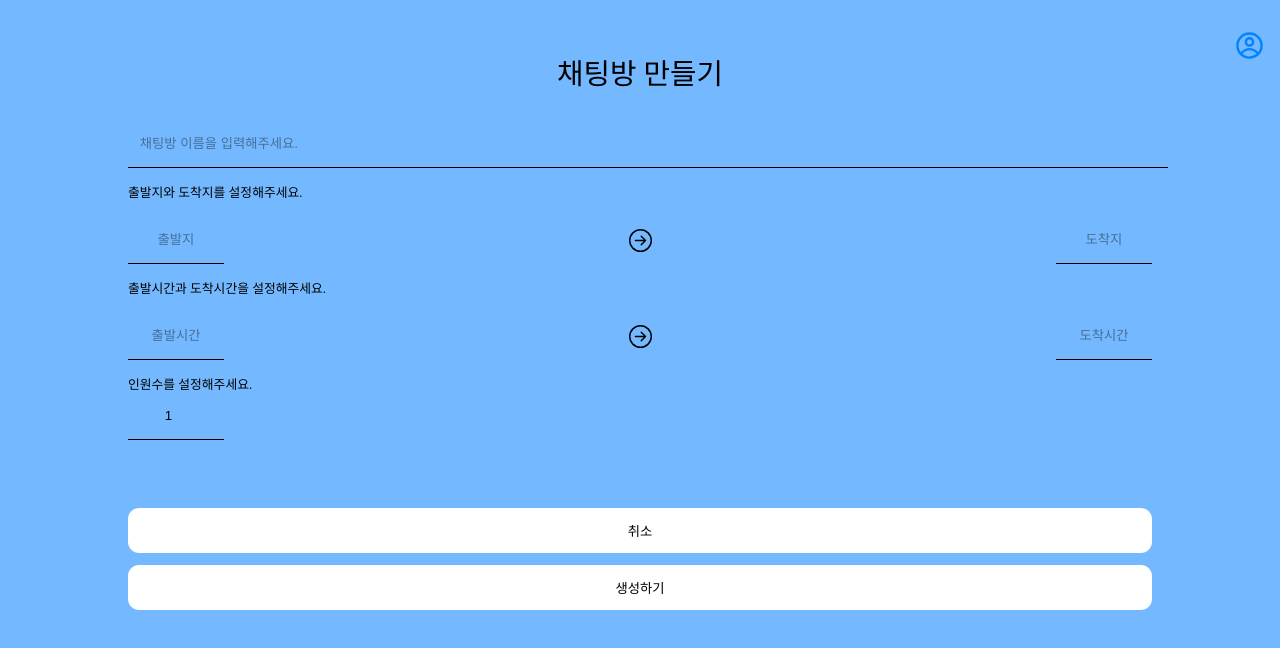
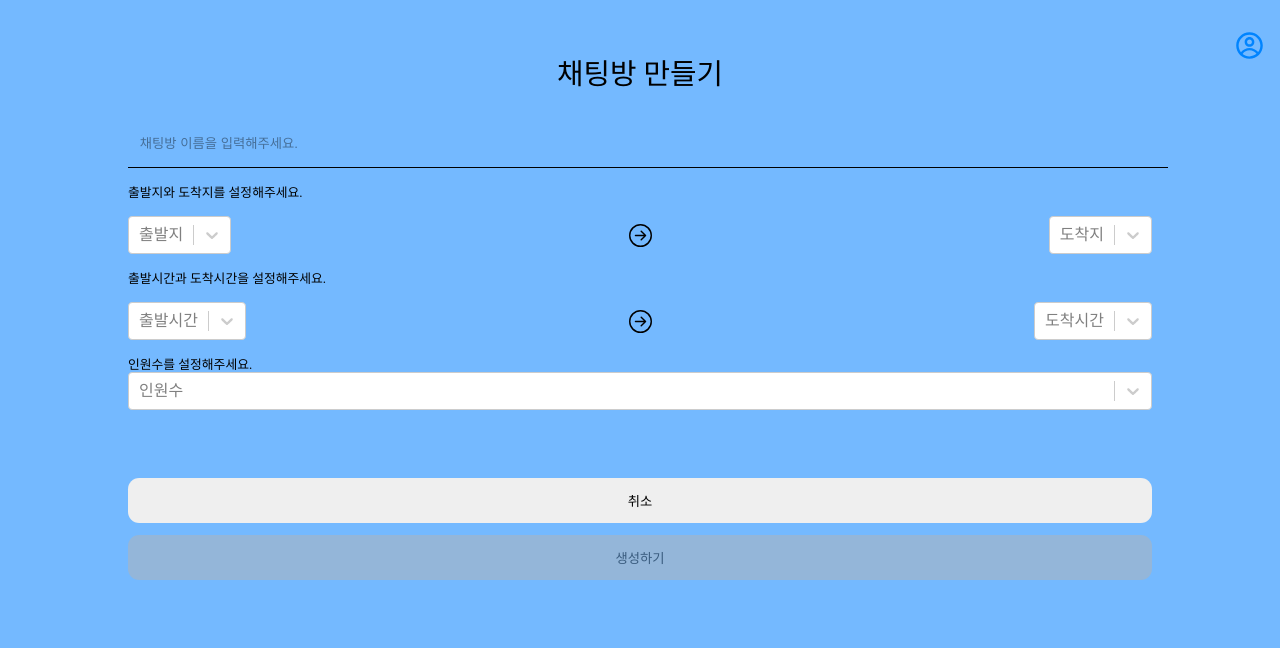
Before and after one commit to phjjj/mate, a Next.js app: page /chatlist/new in a window 1280 px wide. Shown: the top 648 px of the page. Built offline with nearby package versions, Linux system fonts and the light colour scheme.

Commit message:
feat/chat-new
모달로 만드려고 하다가.. 너무나 고되어서
react-select 사용했다..

```diff
--- a/package.json
+++ b/package.json
@@ -18,6 +18,7 @@
     "react": "18.2.0",
     "react-dom": "18.2.0",
     "react-icons": "^4.10.1",
+    "react-select": "^5.7.4",
     "recoil": "^0.7.7",
     "styled-components": "^6.0.5",
     "typescript": "5.1.6"
--- a/src/app/(chat)/chatlist/new/page.style.tsx
+++ b/src/app/(chat)/chatlist/new/page.style.tsx
@@ -66,12 +66,10 @@ export const ButtonContainer = styled.div`
   flex-direction: column;
   justify-content: flex-end;
   & button {
-    background-color: white;
     width: 100%;
     padding: 0.8rem 2rem;
     border-radius: 0.7rem;
     text-align: center;
-    color: black;
     outline: none;
     border: none;
     margin-bottom: 0.8rem;
@@ -80,3 +78,9 @@ export const ButtonContainer = styled.div`
     }
   }
 `;
+
+export const CreateButton = styled.button`
+  background-color: ${(props) => (props.disabled ? "#B4B4B4" : "#4E6AFF")};
+  color: ${(props) => (props.disabled ? "black" : "white")};
+  opacity: ${(props) => (props.disabled ? "0.5" : "1")};
+`;
--- a/src/app/(chat)/chatlist/new/page.tsx
+++ b/src/app/(chat)/chatlist/new/page.tsx
@@ -1,26 +1,20 @@
 "use client";
 import { CgProfile } from "react-icons/cg";
 import { BsArrowRightCircle } from "react-icons/bs";
-import {
-  ButtonContainer,
-  ChatTitleInput,
-  Form,
-  Header,
-  Input,
-  InputContainer,
-} from "./page.style";
+import { ButtonContainer, ChatTitleInput, Form, Header, CreateButton, InputContainer } from "./page.style";
 import { useEffect, useState } from "react";
 import axios, { AxiosRequestConfig } from "axios";
 import { useRouter, useSearchParams } from "next/navigation";
+import Select from "react-select";
 
 export default function New() {
   const [isLoading, setIsLoading] = useState<boolean>(true);
   const [title, setTitle] = useState<string>("");
-  const [departures, setDepartures] = useState<string>("");
-  const [destination, setDestination] = useState<string>("");
-  const [departureTime, setDepartureTime] = useState<string>("");
-  const [destinationTime, setDestinationTime] = useState<string>("");
-  const [people, setPeople] = useState<number>(1);
+  const [departures, setDepartures] = useState<string | undefined>("");
+  const [destination, setDestination] = useState<string | undefined>("");
+  const [departuresTime, setDeparturesTime] = useState<string | undefined>("");
+  const [destinationTime, setDestinationTime] = useState<string | undefined>("");
+  const [people, setPeople] = useState<number | undefined>(0);
   const [host, setHost] = useState<string>("");
 
   const params = useSearchParams();
@@ -50,7 +44,7 @@ export default function New() {
           title,
           departures,
           destination,
-          departureTime,
+          departuresTime,
           destinationTime,
           people,
           id,
@@ -65,36 +59,54 @@ export default function New() {
     }
   };
 
-  const chatNameInputChangeHandler = (
-    event: React.ChangeEvent<HTMLInputElement>
-  ) => {
+  const chatNameInputChangeHandler = (event: React.ChangeEvent<HTMLInputElement>) => {
     setTitle(event.target.value);
   };
-  const startPointInputChangeHandler = (
-    event: React.ChangeEvent<HTMLInputElement>
-  ) => {
-    setDepartures(event.target.value);
-  };
-  const endPointInputChangeHandler = (
-    event: React.ChangeEvent<HTMLInputElement>
-  ) => {
-    setDestination(event.target.value);
-  };
-  const departureTimeInputChangeHandler = (
-    event: React.ChangeEvent<HTMLInputElement>
-  ) => {
-    setDepartureTime(event.target.value);
-  };
-  const arrivalTimeInputChangeHandler = (
-    event: React.ChangeEvent<HTMLInputElement>
-  ) => {
-    setDestinationTime(event.target.value);
-  };
-  const numberOfPeopleInputChangeHandler = (
-    event: React.ChangeEvent<HTMLInputElement>
-  ) => {
-    setPeople(+event.target.value);
-  };
+
+  // 원래 쓰던 input 혹시나 해서 주석 처리
+
+  // const endPointInputChangeHandler = (event: React.ChangeEvent<HTMLInputElement>) => {
+  //   setDestination(event.target.value);
+  // };
+  // const departureTimeInputChangeHandler = (event: React.ChangeEvent<HTMLInputElement>) => {
+  //   setDepartureTime(event.target.value);
+  // };
+  // const arrivalTimeInputChangeHandler = (event: React.ChangeEvent<HTMLInputElement>) => {
+  //   setDestinationTime(event.target.value);
+  // };
+  // const numberOfPeopleInputChangeHandler = (event: React.ChangeEvent<HTMLInputElement>) => {
+  //   setPeople(+event.target.value);
+  // };
+
+  // 출발지 옵션
+  const departuresOptions = [
+    { value: "인동", label: "인동" },
+    { value: "옥계", label: "옥계" },
+  ];
+
+  // 목적지 옵션
+  const destinationOptions = [{ value: "경운대학교", label: "경운대학교" }];
+
+  // 출발시간 옵션
+  const departuresTimeOptions = [
+    { value: "08:40", label: "08:40" },
+    { value: "08:50", label: "08:50" },
+  ];
+
+  // 도착시간 옵션
+  const destinationTimeOptions = [
+    { value: "09:10", label: "09:10" },
+    { value: "09:20", label: "09:20" },
+  ];
+
+  // 사람 수 옵션
+  const poepleOptions = [
+    { value: 2, label: 2 },
+    { value: 3, label: 3 },
+    { value: 4, label: 4 },
+    { value: 5, label: 5 },
+  ];
+
   return (
     <>
       {!isLoading ? (
@@ -115,44 +127,55 @@ export default function New() {
             />
             <label>출발지와 도착지를 설정해주세요.</label>
             <InputContainer>
-              <Input
-                onChange={startPointInputChangeHandler}
-                value={departures}
-                placeholder="출발지"
-              />
+              <Select
+                placeholder={"출발지"}
+                onChange={(option) => setDepartures(option?.value)}
+                isSearchable={false}
+                options={departuresOptions}></Select>
               <BsArrowRightCircle size={23} />
-              <Input
-                onChange={endPointInputChangeHandler}
-                value={destination}
-                placeholder="도착지"
-              />
+              <Select
+                placeholder={"도착지"}
+                onChange={(option) => setDestination(option?.value)}
+                isSearchable={false}
+                options={destinationOptions}></Select>
             </InputContainer>
             <label>출발시간과 도착시간을 설정해주세요.</label>
             <InputContainer>
-              <Input
-                onChange={departureTimeInputChangeHandler}
-                value={departureTime}
-                placeholder="출발시간"
-              />
+              <Select
+                placeholder={"출발시간"}
+                onChange={(option) => setDeparturesTime(option?.value)}
+                isSearchable={false}
+                options={departuresTimeOptions}></Select>
               <BsArrowRightCircle size={23} />
-              <Input
-                onChange={arrivalTimeInputChangeHandler}
-                value={destinationTime}
-                placeholder="도착시간"
-              />
+              <Select
+                placeholder={"도착시간"}
+                onChange={(option) => setDestinationTime(option?.value)}
+                isSearchable={false}
+                options={destinationTimeOptions}></Select>
             </InputContainer>
             <label>인원수를 설정해주세요.</label>
             <div>
-              <Input
-                onChange={numberOfPeopleInputChangeHandler}
-                value={people}
-                placeholder="인원"
-                type="number"
-              />
+              <Select
+                placeholder={"인원수"}
+                onChange={(option) => setPeople(option?.value)}
+                isSearchable={false}
+                options={poepleOptions}></Select>
             </div>
             <ButtonContainer>
               <button>취소</button>
-              <button>생성하기</button>
+              <CreateButton
+                disabled={
+                  title === "" ||
+                  departures === "" ||
+                  destination === "" ||
+                  departuresTime === "" ||
+                  destinationTime === "" ||
+                  people === 0
+                    ? true
+                    : false
+                }>
+                생성하기
+              </CreateButton>
             </ButtonContainer>
           </Form>
         </>
--- a/src/app/(chat)/chatlist/page.tsx
+++ b/src/app/(chat)/chatlist/page.tsx
@@ -65,7 +65,7 @@ export default function ChatList() {
                   <DeparturesInfoBox>
                     <DeparturesText>{item.departures}</DeparturesText>
                     <DeparturesTimeSpan>
-                      {item.departuresTime}
+                      {item.departureTime}
                     </DeparturesTimeSpan>
                   </DeparturesInfoBox>
                   <BsArrowRightCircle />
```
Also changed, not shown: 1 other file (tests, documents, lock files or other folders).
